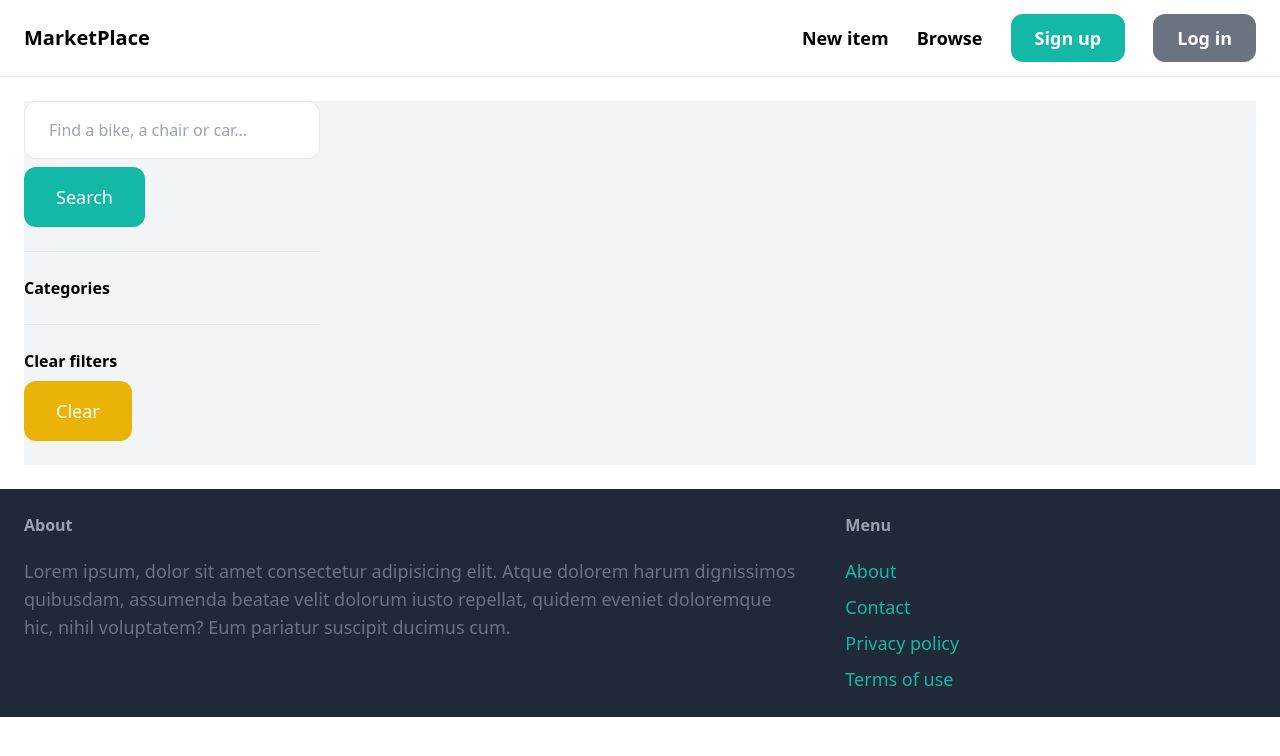
After one commit to alokshandilya/marketplace, a Django app: page /items/ in a window 1280 px wide. The commit adds this page. Shown: the top 756 px of the page. Run offline with Django 5.2, Linux system fonts and the light colour scheme; data that the repository does not hold is empty; some libraries are stand-ins or nearby versions.

Commit message:
feat: Update browse link in base.html and add items view
- Update the browse link in the navigation bar to point to the 'item:items' URL.
- Add a new view function `items` to the `item/views.py` file.
- The `items` view retrieves items based on query parameters for category and search query.
- Renders the `item/items.html` template with the filtered items, query, and categories.
- Updates the `item/urls.py` file to include the URL pattern for the `items` view.
- The `items.html` template displays a search form, category filters, and a grid of items.
- This change improves the browsing experience by allowing users to search and filter items based on category and query.

```diff
--- a/mysite/core/templates/core/base.html
+++ b/mysite/core/templates/core/base.html
@@ -17,7 +17,7 @@
 
       <div class="space-x-6">
         <a href="{% url 'item:new' %}" class="text-lg font-semibold hover:text-gray-500">New item</a>
-        <a href="#" class="text-lg font-semibold hover:text-gray-500">Browse</a>
+        <a href="{% url 'item:items' %}" class="text-lg font-semibold hover:text-gray-500">Browse</a>
 
         {% if request.user.is_authenticated %}
           <a href="#" class="px-6 py-3 text-lg font-semibold bg-teal-500 text-white rounded-xl hover:bg-teal-700">Inbox</a>
--- a/mysite/item/models.py
+++ b/mysite/item/models.py
@@ -26,8 +26,5 @@ class Item(models.Model):
         Category, related_name="items", on_delete=models.CASCADE
     )
 
-    class Meta:
-        ordering = ("name",)
-
     def __str__(self):
         return self.name
--- /dev/null
+++ b/mysite/item/templates/item/items.html
@@ -0,0 +1,58 @@
+{% extends 'core/base.html' %}
+
+{% block title %}
+  Items
+{% endblock %}
+
+{% block content %}
+  <div class="pb-6 grid grid-cols-4 gap-4 bg-gray-100">
+    <div class="col-span-1">
+      <form method="get" action="{% url 'item:items' %}">
+        <input name="query" class="w-full py-4 px-6 border rounded-xl" type="text" value="{{ query }}" placeholder="Find a bike, a chair or car..." />
+
+        <button class="mt-2 py-4 px-8 text-lg bg-teal-500 text-white rounded-xl">Search</button>
+      </form>
+
+      <hr class="my-6" />
+
+      <p class="font-semibold">Categories</p>
+
+      <ul>
+        {% for category in categories %}
+          <li class="py-2 px-2 rounded-xl{% if category.id == category_id %} bg-gray-200{% endif %}">
+            <a href="{% url 'item:items' %}?query={{ query }}&category={{ category.id }}">{{ category.name }}</a>
+          </li>
+        {% endfor %}
+      </ul>
+
+      <hr class="my-6" />
+
+      <p class="font-semibold">Clear filters</p>
+
+      <ul>
+        <li>
+          <a href="{% url 'item:items' %}" class="mt-2 py-4 px-8 inline-block bg-yellow-500 text-lg rounded-xl text-white">Clear</a>
+        </li>
+      </ul>
+    </div>
+
+    <div class="col-span-3">
+      <div class="grid grid-cols-3 gap-3">
+        {% for item in items %}
+          <div>
+            <a href="{% url 'item:detail' item.id %}">
+              <div>
+                <img src="{{ item.image.url }}" class="rounded-t-xl" />
+              </div>
+
+              <div class="p-6 bg-white rounded-b-xl">
+                <h2 class="text-2xl">{{ item.name }}</h2>
+                <p class="text-gray-500">Price: {{ item.price }}</p>
+              </div>
+            </a>
+          </div>
+        {% endfor %}
+      </div>
+    </div>
+  </div>
+{% endblock %}
--- a/mysite/item/urls.py
+++ b/mysite/item/urls.py
@@ -1,11 +1,13 @@
 from django.urls import path
-from .views import detail, new, edit, delete
+
+from . import views
 
 app_name = "item"
 
 urlpatterns = [
-    path("new/", new, name="new"),
-    path("<int:pk>/", detail, name="detail"),
-    path("<int:pk>/edit/", edit, name="edit"),
-    path("<int:pk>/delete/", delete, name="delete"),
+    path("", views.items, name="items"),
+    path("new/", views.new, name="new"),
+    path("<int:pk>/", views.detail, name="detail"),
+    path("<int:pk>/edit/", views.edit, name="edit"),
+    path("<int:pk>/delete/", views.delete, name="delete"),
 ]
--- a/mysite/item/views.py
+++ b/mysite/item/views.py
@@ -1,7 +1,33 @@
 from django.contrib.auth.decorators import login_required
-from django.shortcuts import get_object_or_404, redirect, render
-from .forms import EditItemForm, NewItemForm
-from .models import Item
+from django.db.models import Q
+from django.shortcuts import render, get_object_or_404, redirect
+
+from .forms import NewItemForm, EditItemForm
+from .models import Category, Item
+
+
+def items(request):
+    query = request.GET.get("query", "")
+    category_id = request.GET.get("category", 0)
+    categories = Category.objects.all()
+    items = Item.objects.filter(is_sold=False)
+
+    if category_id:
+        items = items.filter(category_id=category_id)
+
+    if query:
+        items = items.filter(Q(name__icontains=query) | Q(description__icontains=query))
+
+    return render(
+        request,
+        "item/items.html",
+        {
+            "items": items,
+            "query": query,
+            "categories": categories,
+            "category_id": int(category_id),
+        },
+    )
 
 
 def detail(request, pk):
@@ -9,6 +35,7 @@ def detail(request, pk):
     related_items = Item.objects.filter(category=item.category, is_sold=False).exclude(
         pk=pk
     )[0:3]
+
     return render(
         request, "item/detail.html", {"item": item, "related_items": related_items}
     )
@@ -23,11 +50,43 @@ def new(request):
             item = form.save(commit=False)
             item.created_by = request.user
             item.save()
+
             return redirect("item:detail", pk=item.id)
     else:
         form = NewItemForm()
 
-    return render(request, "item/form.html", {"form": form, "title": "New Item"})
+    return render(
+        request,
+        "item/form.html",
+        {
+            "form": form,
+            "title": "New item",
+        },
+    )
+
+
+@login_required
+def edit(request, pk):
+    item = get_object_or_404(Item, pk=pk, created_by=request.user)
+
+    if request.method == "POST":
+        form = EditItemForm(request.POST, request.FILES, instance=item)
+
+        if form.is_valid():
+            form.save()
+
+            return redirect("item:detail", pk=item.id)
+    else:
+        form = EditItemForm(instance=item)
+
+    return render(
+        request,
+        "item/form.html",
+        {
+            "form": form,
+            "title": "Edit item",
+        },
+    )
 
 
 @login_required
@@ -36,18 +95,3 @@ def delete(request, pk):
     item.delete()
 
     return redirect("dashboard:index")
-
-
-@login_required
-def edit(request, pk):
-    item = get_object_or_404(Item, pk=pk, created_by=request.user)
-    if request.method == "POST":
-        form = EditItemForm(request.POST, request.FILES, instance=item)
-
-        if form.is_valid():
-            form.save()
-            return redirect("item:detail", pk=item.id)
-    else:
-        form = EditItemForm(instance=item)
-
-    return render(request, "item/form.html", {"form": form, "title": "Edit Item"})
```
Also changed, not shown: mysite/item/migrations/0005_alter_item_options.py (added).
